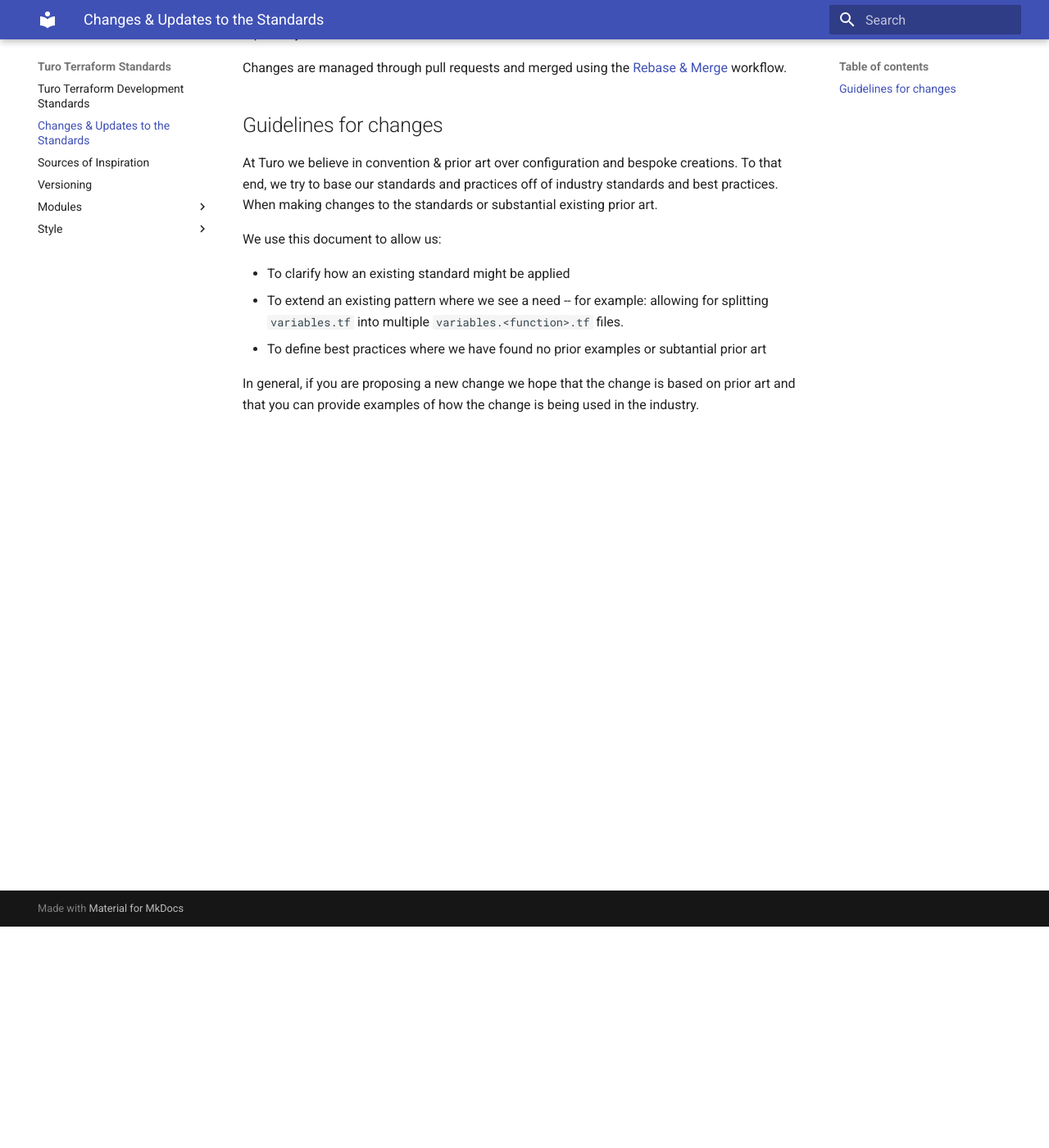
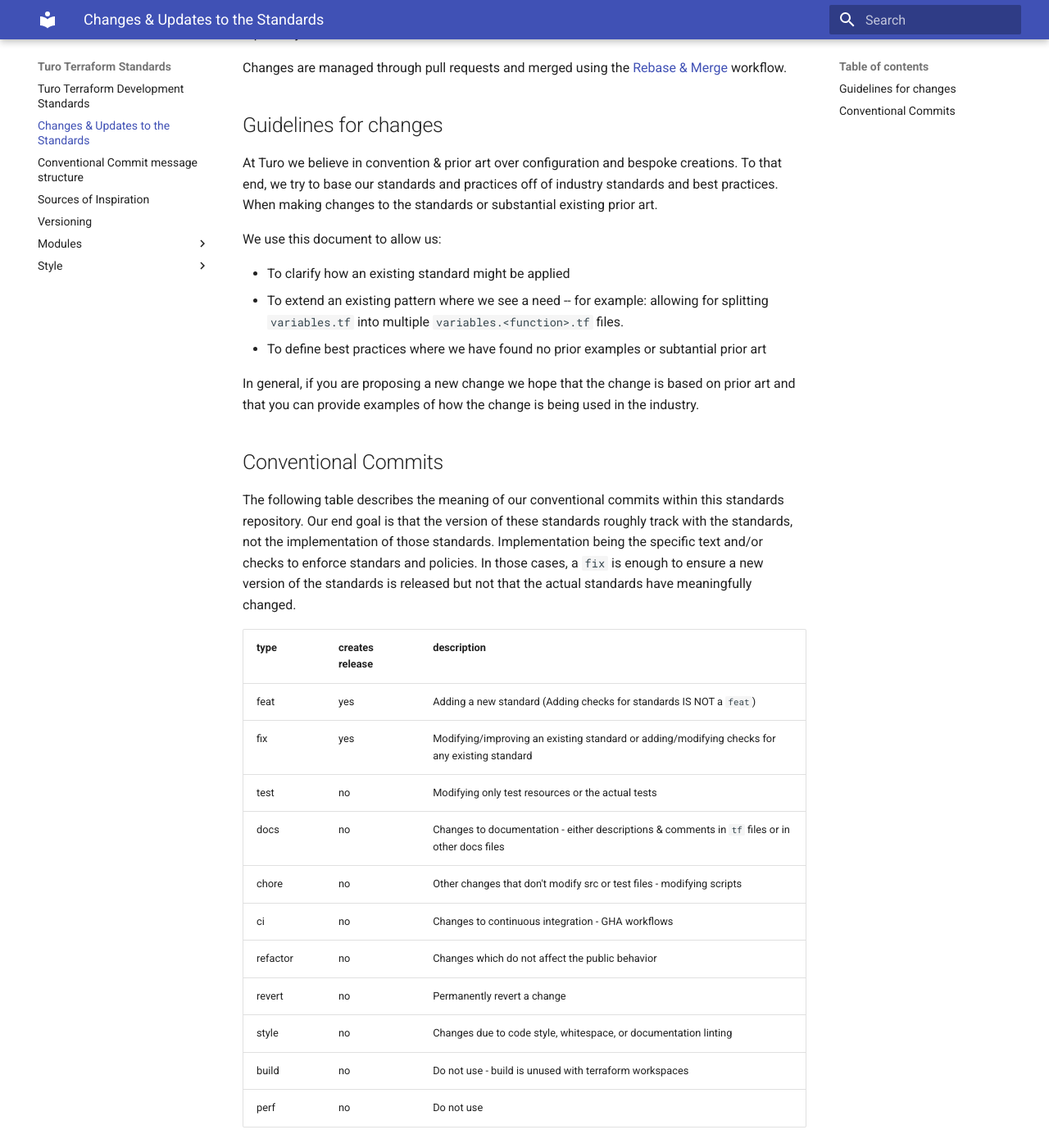
Before and after one commit to open-turo/standards-terraform, an MkDocs documentation site: the page built from docs/changes.md, in a window 1280 px wide and 1400 px high, scrolled down 270 px. Shown: the whole window at 82% size. Built offline with MkDocs 1.6.1 and Material for MkDocs 9.7.7, drawn with Linux system fonts in a browser that asks for light colours.

Commit message:
feat: add standard explaining conventional-commit types
Adds documetation around the use of conventional-commit messages.  In particular, explaining how the
types should be applied for terraform repos.

```diff
--- a/docs/changes.md
+++ b/docs/changes.md
@@ -25,3 +25,24 @@ We use this document to allow us:
 
 In general, if you are proposing a new change we hope that the change is based on prior art and that you can provide
 examples of how the change is being used in the industry.
+
+## Conventional Commits
+
+The following table describes the meaning of our conventional commits within this standards repository. Our end goal
+is that the version of these standards roughly track with the standards, not the implementation of those standards.
+Implementation being the specific text and/or checks to enforce standars and policies. In those cases, a `fix` is enough
+to ensure a new version of the standards is released but not that the actual standards have meaningfully changed.
+
+| type     | creates release | description                                                                                    |
+| -------- | --------------- | ---------------------------------------------------------------------------------------------- |
+| feat     | yes             | Adding a new standard (Adding checks for standards IS NOT a `feat`)                            |
+| fix      | yes             | Modifying/improving an existing standard or adding/modifying checks for any existing standard  |
+| test     | no              | Modifying only test resources or the actual tests                                              |
+| docs     | no              | Changes to documentation - either descriptions & comments in `tf` files or in other docs files |
+| chore    | no              | Other changes that don't modify src or test files - modifying scripts                          |
+| ci       | no              | Changes to continuous integration - GHA workflows                                              |
+| refactor | no              | Changes which do not affect the public behavior                                                |
+| revert   | no              | Permanently revert a change                                                                    |
+| style    | no              | Changes due to code style, whitespace, or documentation linting                                |
+| build    | no              | Do not use - build is unused with terraform workspaces                                         |
+| perf     | no              | Do not use                                                                                     |
```
Also changed, not shown: docs/convention-commits.md (added, +90 -0 lines), docs/index.md (+3 -0 lines), docs/modules/breaking-changes.md (added, +10 -0 lines), docs/modules/index.md (added, +13 -0 lines), docs/style/README.md (added, +4 -0 lines).
